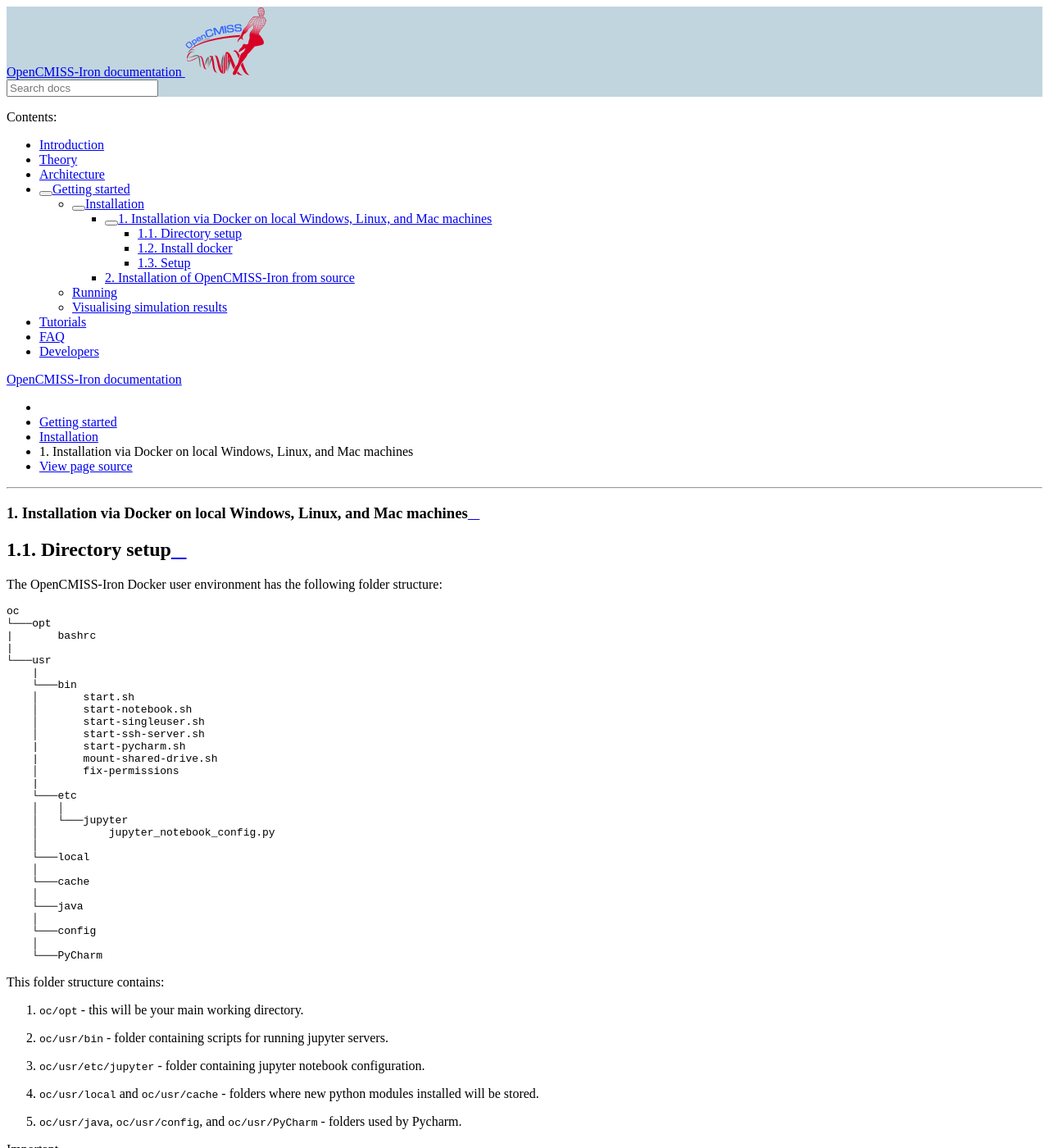
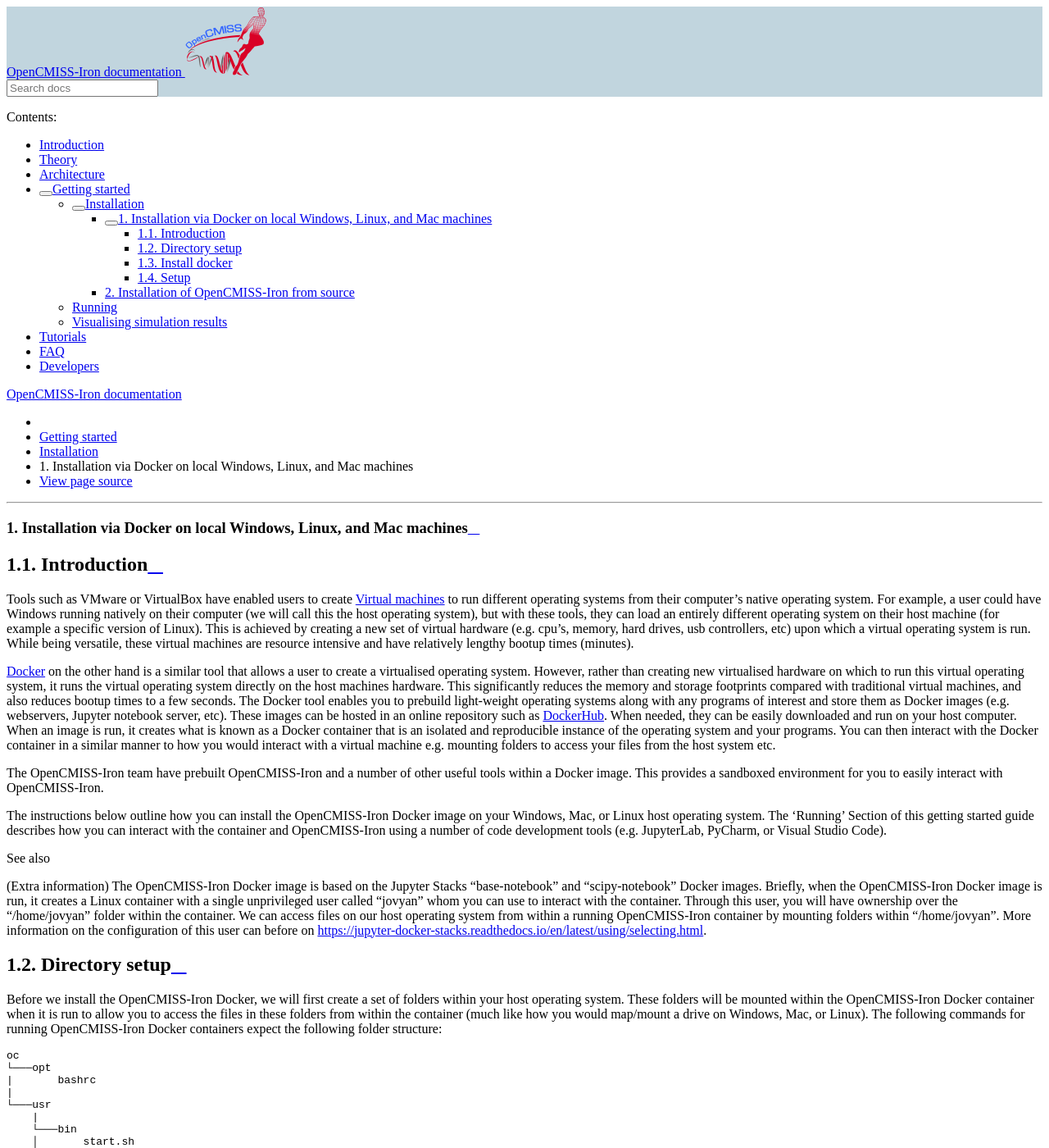
Before and after one commit to OpenCMISS-Examples/OpenCMISS-Iron-tutorials, a Sphinx documentation site: the page built from docs/source/getting_started/installation/docker.md, in a window 1280 px wide and 1400 px high. Shown: the whole window at 82% size. Built offline with Sphinx 7.4.7 and the Read the Docs theme 2.0.0, drawn with Linux system fonts in a browser that asks for light colours; pages that are not in the unit, such as notebooks, are missing from menus; some of the changed text lies outside the part shown.

Commit message:
Updating Docker installation docs

````diff
--- a/docs/source/getting_started/installation/docker.md
+++ b/docs/source/getting_started/installation/docker.md
@@ -1,7 +1,19 @@
 # Installation via Docker on local Windows, Linux, and Mac machines
 
+## Introduction
+Tools such as VMware or VirtualBox have enabled users to create  [Virtual machines](https://en.wikipedia.org/wiki/Virtual_machine) to run different operating systems from their computer's native operating system. For example, a user could have Windows running natively on their computer (we will call this the host operating system), but with these tools, they can load an entirely different operating system on their host machine (for example a specific version of Linux). This is achieved by creating a new set of virtual hardware (e.g. cpu's, memory, hard drives, usb controllers, etc) upon which a virtual operating system is run. While being versatile, these virtual machines are resource intensive and have relatively lengthy bootup times (minutes).
+
+[Docker](https://www.docker.com/why-docker) on the other hand is a similar tool that allows a user to create a virtualised operating system. However, rather than creating new virtualised hardware on which to run this virtual operating system, it runs the virtual operating system directly on the host machines hardware. This significantly reduces the memory and storage footprints compared with traditional virtual machines, and also reduces bootup times to a few seconds. The Docker tool enables you to prebuild light-weight operating systems along with any programs of interest and store them as Docker images (e.g. webservers, Jupyter notebook server, etc). These images can be hosted in an online repository such as [DockerHub](https://hub.docker.com/). When needed, they can be easily downloaded and run on your host computer. When an image is run, it creates what is known as a Docker container that is an isolated and reproducible instance of the operating system and your programs. You can then interact with the Docker container in a similar manner to how you would interact with a virtual machine e.g. mounting folders to access your files from the host system etc.
+
+The OpenCMISS-Iron team have prebuilt OpenCMISS-Iron and a number of other useful tools within a Docker image. This provides a sandboxed environment for you to easily interact with OpenCMISS-Iron.
+
+The instructions below outline how you can install the OpenCMISS-Iron Docker image on your Windows, Mac, or Linux host operating system. The 'Running' Section of this getting started guide describes how you can interact with the container and OpenCMISS-Iron using a number of code development tools (e.g. JupyterLab, PyCharm, or Visual Studio Code).
+
+``` seealso:: (Extra information) The OpenCMISS-Iron Docker image is based on the Jupyter Stacks "base-notebook" and "scipy-notebook" Docker images. Briefly, when the OpenCMISS-Iron Docker image is run, it creates a Linux container with a single unprivileged user called "jovyan" whom you can use to interact with the container. Through this user, you will have ownership over the "/home/jovyan" folder within the container. We can access files on our host operating system from within a running OpenCMISS-Iron container by mounting folders within "/home/jovyan". More information on the configuration of this user can before on https://jupyter-docker-stacks.readthedocs.io/en/latest/using/selecting.html.
+```
+
 ## Directory setup
-The OpenCMISS-Iron Docker user environment has the following folder structure:
+Before we install the OpenCMISS-Iron Docker, we will first create a set of folders within your host operating system. These folders will be mounted within the OpenCMISS-Iron Docker container when it is run to allow you to access the files in these folders from within the container (much like how you would map/mount a drive on Windows, Mac, or Linux). The following commands for running OpenCMISS-Iron Docker containers expect the following folder structure:
 ```
 oc
 └───opt
@@ -37,7 +49,7 @@
 This folder structure contains:
 
 1. `oc/opt` - this will be your main working directory.
-2. `oc/usr/bin` - folder containing scripts for running jupyter servers.
+2. `oc/usr/bin` - folder containing scripts for running different programs in the container e.g. jupyter servers etc.
 3. `oc/usr/etc/jupyter` - folder containing jupyter notebook configuration.
 4. `oc/usr/local` and `oc/usr/cache` - folders where new python modules installed will be stored.
 5. `oc/usr/java`, `oc/usr/config`, and `oc/usr/PyCharm` - folders used by Pycharm.
@@ -46,7 +58,7 @@
 ``` Important:: The working oc/opt directory created on the host machine will be mapped to "/home/jovyan/work" within the Docker container. Only items within this folder will persist once the container is shutdown. Any files outside this container will not be recoverable (running a Docker container can be thought of as getting a new computer with a fresh installation - only items in the mapped drive will be available the next time you start the Docker container).
 ```
 
-This folder structure is stored in the following zip file ([zip file](../../_static/oc.zip)). Extract the folder as described below:
+This folder structure associated files have been stored in the following zip file ([zip file](../../_static/oc.zip)). Simply extract the folder as described below:
 
 ### Linux and Mac
 Go to your home directory and extract the zip file. For example, on linux `~` refers to `/home/$USER/`. Once extracted, the `oc` folder should be found in `/home/$USER/oc`.
@@ -78,11 +90,20 @@
 ```Use the WSL 2 based engine``` option is turned off.`
 
 ## Setup
-1. Open a new terminal or PowerShell.
-2. Execute the following command:
+
+We will be interacting with the commandline interface to docker through the `docker run` command. We will briefly explain the commandline arguments associated with this command below and then illustrate how to use these commands to run and setup OpenCMISS-Iron containers on Windows, Mac, or Linux host operating systems.
+
+- `--name opencmiss-iron` This argument specifies the name of the container that the `docker run` command will create.
+- `-it` Run the docker container in an interactive mode. This will allow us to open a terminal within the OpenCMISS-Iron container to perform some additional setup steps.
+- `-v [host-src]:[container-dest]` Allows a folder, `[host-src]`, on the host operating system (such as our environment folder described in the previous step, to be mounted within the container in the location specified by `[container-dest]`. For example,  e.g. `-v ~/oc/opt:/home/jovyan/work` will mount a folder located at `~/oc/opt` on the host operating system to `/home/jovyan/work` in the container).
+- The final argument that the `docker run` command requires is the name of the script to run within the the container when it starts up. The OpenCMISS-Docker image has been automatically configured to access scripts located in the `oc/usr/bin` folder folder without needing to specify their full path.
+- The second to last argument of the `docker run` command indicates the location of the Docker image that you want to run e.g. `prasadbabarendagamage/opencmiss-iron:1.0-minimal-ssh` points to a image hosted on DockerHub.
+
+More information on arguments for the `docker run` command can be found in the following [link](https://docs.docker.com/engine/reference/run/).
 
 ### Linux and Mac
 
+1. Open a new terminal.
 1. Check that you are using the bash shell:
     ```bash
     echo $SHELL
@@ -108,32 +129,33 @@
     ```
 
 ### Windows
-Run the following command (ensure that there are no trailing spaces following the end-of-line tilda deliminators)
-```bash
-docker run `
-    --rm `
-    --name opencmiss-iron `
-    -it `
-    -v c/Users/${env:UserName}/Documents/oc/opt:/home/jovyan/work `
-    -v c/Users/${env:UserName}/Documents/oc/usr/local:/home/jovyan/.local `
-    -v c/Users/${env:UserName}/Documents/oc/usr/cache:/home/jovyan/.cache `
-    -v c/Users/${env:UserName}/Documents/oc/usr/etc/jupyter:/etc/jupyter `
-    -v c/Users/${env:UserName}/Documents/oc/usr/bin/:/usr/local/bin/ `
-    prasadbabarendagamage/opencmiss-iron:1.0-minimal-ssh start.sh
-```
-This command will generate output similar to the figure shown below:
-![Docker Windows pull](./docker_windows_first_pull.png)
+1. Open a new PowerShell (don't use a standard terminal, as it does not support commands that span multiple lines).
+2. Run the following command (ensure that there are no trailing spaces following the end-of-line tilda deliminators)
+    ```bash
+    docker run `
+        --rm `
+        --name opencmiss-iron `
+        -it `
+        -v c/Users/${env:UserName}/Documents/oc/opt:/home/jovyan/work `
+        -v c/Users/${env:UserName}/Documents/oc/usr/local:/home/jovyan/.local `
+        -v c/Users/${env:UserName}/Documents/oc/usr/cache:/home/jovyan/.cache `
+        -v c/Users/${env:UserName}/Documents/oc/usr/etc/jupyter:/etc/jupyter `
+        -v c/Users/${env:UserName}/Documents/oc/usr/bin/:/usr/local/bin/ `
+        prasadbabarendagamage/opencmiss-iron:1.0-minimal-ssh start.sh
+    ```
+    This command will generate output similar to the figure shown below:
+    ![Docker Windows pull](./docker_windows_first_pull.png)
 
-``` Important:: Repeat the above command if you recieve an error like: 'docker: Error response from daemon'.
-```
+    ``` Important:: Repeat the above command if you recieve an error like: 'docker: Error response from daemon'.
+    ```
 
-``` Important:: Once this command is executed, pop-ups will show on the bottom right of the windows desktop requestion permission for docker to access folders as shown below. Select 'share it' for each case.
-```
-![Docker Windows share-it permissions](./docker_windows_share_it_permissions.png)
+    ``` Important:: Once this command is executed, pop-ups will show on the bottom right of the windows desktop requestion permission for docker to access folders as shown below. Select 'share it' for each case.
+    ```
+    ![Docker Windows share-it permissions](./docker_windows_share_it_permissions.png)
 
 3. Install any modules you wish to use with OpenCMISS-Iron. We will install the python `meshio` package that is used in the OpenCMISS-Iron tutorials for exporting meshes to different formats.
     ``` bash
-    /opt/conda/bin/pip install --user 'meshio==4.3.5'
+    /opt/conda/bin/pip install --user 'meshio==4.3.5' h5py
     ```
     ``` Important:: Once new packages are installed, to use them, the JupyterLab kernel needs to be restarted. This can be achieved by selecting the Kernel menu on JupyterLab and selecting 'Restart Kernel'.
     ```
@@ -152,7 +174,11 @@
     ```
 6. **For running tutorials** Specify the location of the python modules that you cloned in Step 4. This is typically achieved by updating your bashrc file. For more information on bashrc files, see the following external [link](https://support.nesi.org.nz/hc/en-gb/articles/360001194536-What-are-my-bashrc-bash-profile-for-).
 
-    Add the following to your `~/oc/opt/bashrc` file (this can be achieved using a text editor on your host machine. Note that on Windows, it is recommended to use a text editor that is compatible with linux files such as [Notepad++](https://notepad-plus-plus.org/downloads/))
+    Add the following to your `~/oc/opt/bashrc` file (this can be achieved using a text editor on your host operating system).
+
+    ``` Note::  On Windows hosts, it is recommended to use a text editor that is compatible with linux files such as [Notepad++](https://notepad-plus-plus.org/downloads/). This is because the default notepad or wordpad programs on Windows use carriage returns as end-of-line deliminators, which are are not propertly recognised by linux.
+    ```
+
    ```bash
    export PYTHONPATH=/home/jovyan/work/mesh-tools:$PYTHONPATH
    export PYTHONPATH=/home/jovyan/work/morphic:$PYTHONPATH
````
